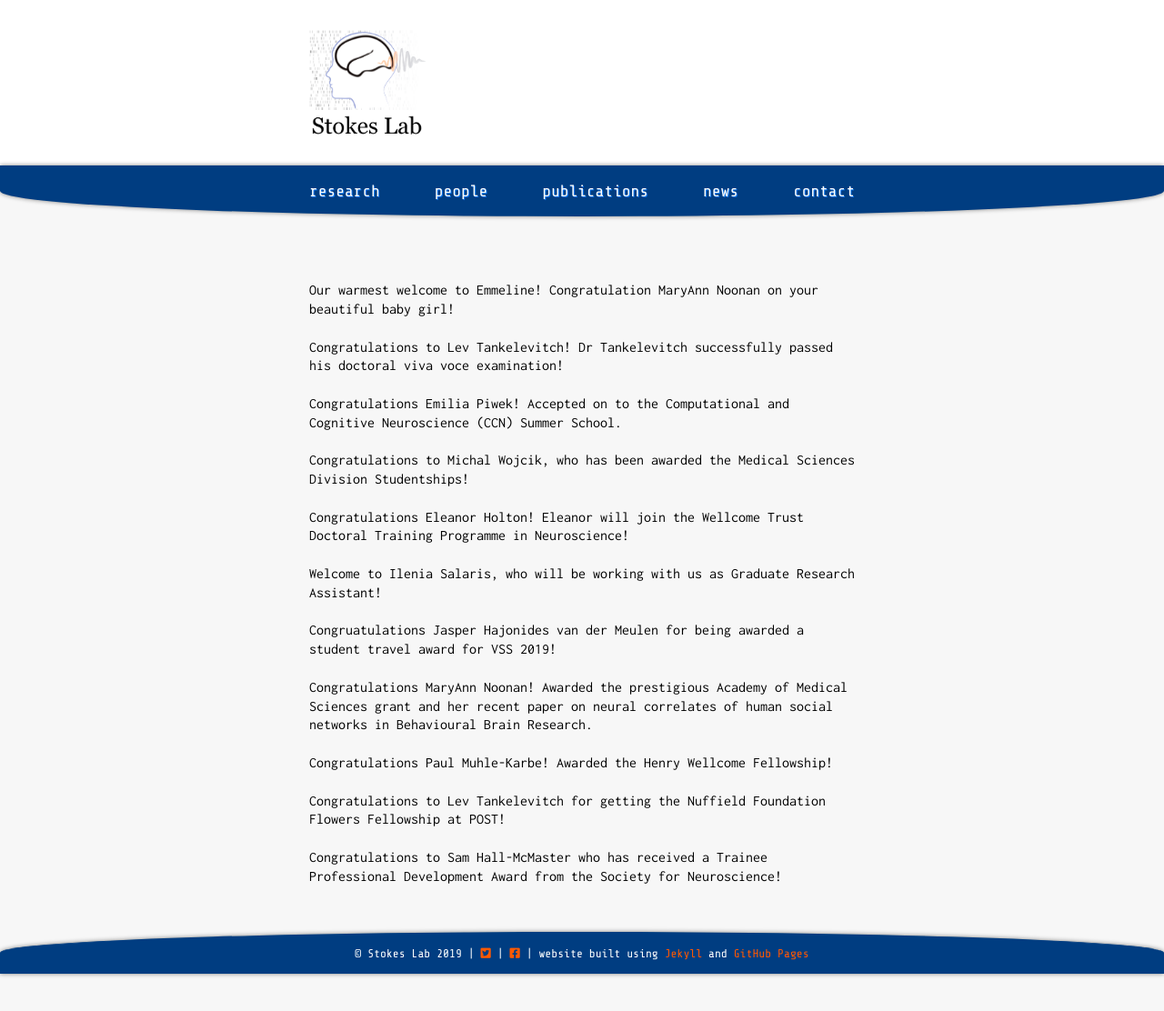
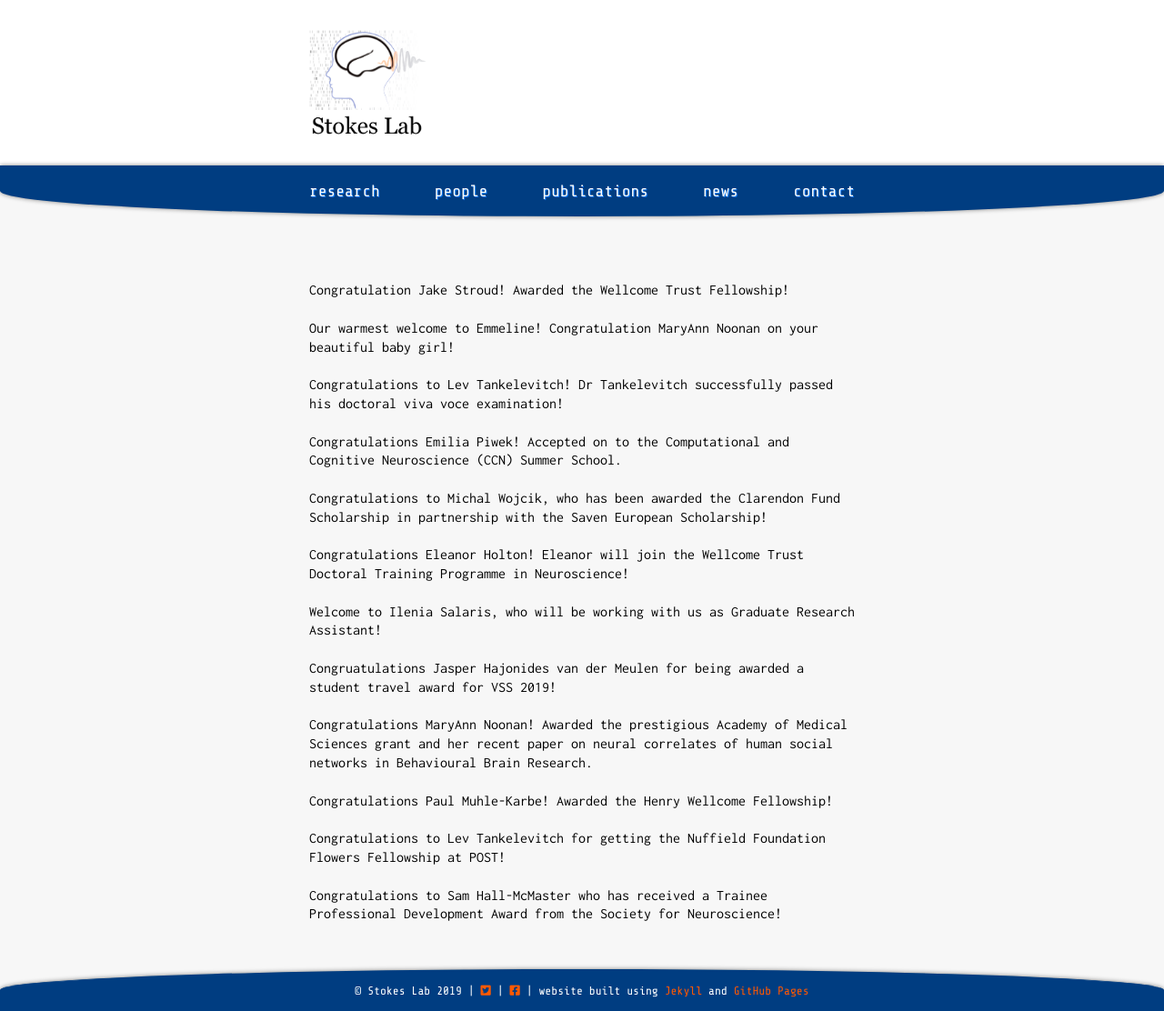
Before and after one commit to stokeslab/stokeslab.github.io, a Jekyll site: the page built from _pages/news.html, in a window 1280 px wide. Shown: the whole page at 91% size. Built offline with Jekyll 4.4.1, drawn with Linux system fonts in a browser that asks for light colours; nearby versions of some CDN libraries; some web fonts are replaced.

Commit message:
Update news.html

```diff
--- a/_pages/news.html
+++ b/_pages/news.html
@@ -6,13 +6,15 @@ permalink: /news/
 
 
 <br>
+Congratulation Jake Stroud! Awarded the Wellcome Trust Fellowship! <hr>
+<br>
 Our warmest welcome to Emmeline! Congratulation MaryAnn Noonan on your beautiful baby girl! <hr>
 <br>
 Congratulations to Lev Tankelevitch! Dr Tankelevitch successfully passed his doctoral viva voce examination! <hr>
 <br>
 Congratulations Emilia Piwek! Accepted on to the Computational and Cognitive Neuroscience (CCN) Summer School.<hr>
 <br>
-Congratulations to Michal Wojcik, who has been awarded the Medical Sciences Division Studentships!<hr>
+Congratulations to Michal Wojcik, who has been awarded the Clarendon Fund Scholarship in partnership with the Saven European Scholarship!<hr>
 <br>
 Congratulations Eleanor Holton! Eleanor will join the Wellcome Trust Doctoral Training Programme in Neuroscience!<hr>
 <br>
```
